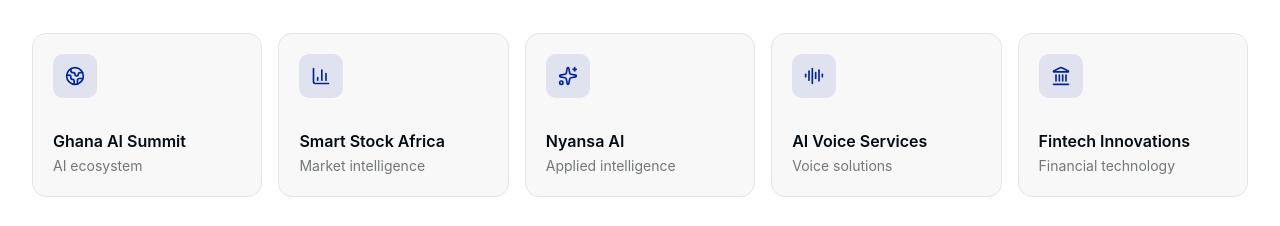
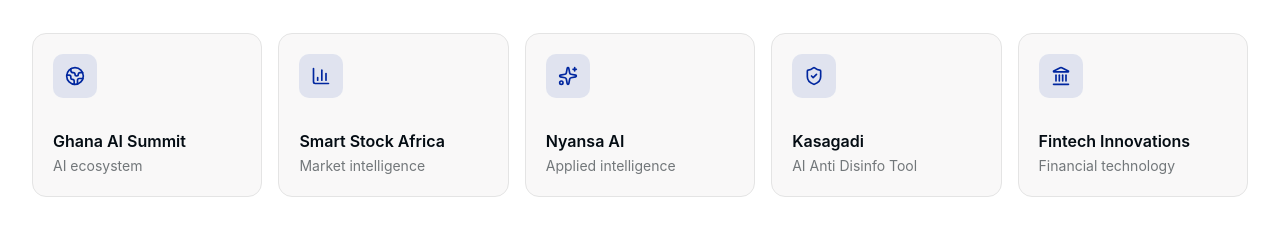
Before and after one commit to KnowledgeInnovations/datanyansa-1l, a Next.js app: page / in a window 1280 px wide. Shown: the part 840-1066 px from the top of the page. Built offline with nearby package versions, Linux system fonts and the light colour scheme.

Commit message:
feat: replace AI Voice Services icon with AI Anti Disinfo Tool icon\n\nAdded ShieldCheck icon for Kasagadi AI tool

```diff
--- a/app/page.tsx
+++ b/app/page.tsx
@@ -1,7 +1,7 @@
 import Header from '@/components/header'
 import Footer from '@/components/footer'
 import Link from 'next/link'
-import { ArrowRight, Brain, TrendingUp, BookOpen, Users, Zap, LineChart, Globe2, BarChart3, Sparkles, AudioLines, Landmark } from 'lucide-react'
+import { ArrowRight, Brain, TrendingUp, BookOpen, Users, Zap, LineChart, Globe2, BarChart3, Sparkles, ShieldCheck, Landmark } from 'lucide-react'
 
 export default function Home() {
   return (
@@ -54,7 +54,7 @@ export default function Home() {
               { name: 'Ghana AI Summit', href: 'https://ghanaaisummit.com', icon: Globe2, detail: 'AI ecosystem' },
               { name: 'Smart Stock Africa', href: 'https://smartstockafrica.com', icon: BarChart3, detail: 'Market intelligence' },
               { name: 'Nyansa AI', href: 'https://nyansaai.com', icon: Sparkles, detail: 'Applied intelligence' },
-              { name: 'AI Voice Services', href: 'mailto:solutions@datanyansa.com?subject=AI%20Voice%20Services', icon: AudioLines, detail: 'Voice solutions' },
+              { name: 'Kasagadi', href: 'https://kasagadi.ai', icon: ShieldCheck, detail: 'AI Anti Disinfo Tool' },
               { name: 'Fintech Innovations', href: 'mailto:solutions@datanyansa.com?subject=Fintech%20Innovations', icon: Landmark, detail: 'Financial technology' },
             ].map((initiative) => {
               const Icon = initiative.icon
```
